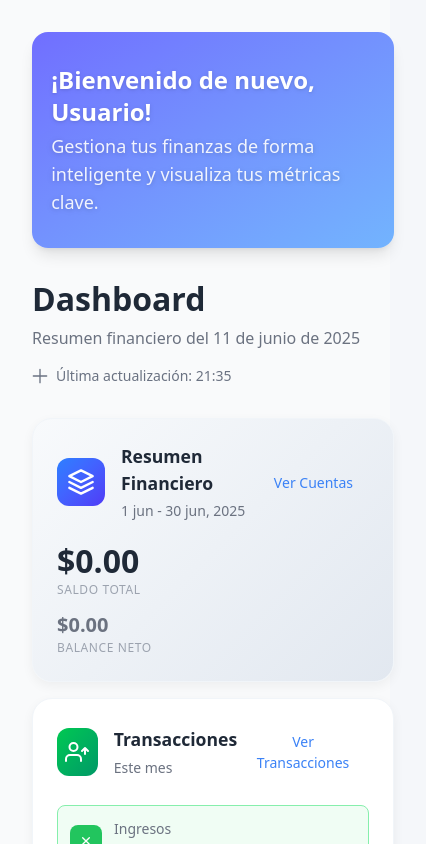
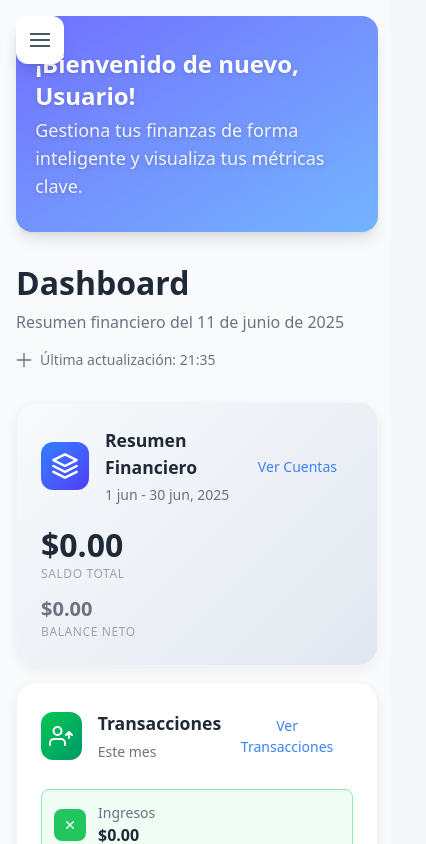
Before and after one commit to JJgarcia17/finance-dashboard, a Vue app: page /dashboard in a window 390 px wide. Shown: the top 844 px of the page, 426 px wide, since content can reach past the window. Built offline with nearby package versions, Linux system fonts and the light colour scheme; no server answers; sample sign-in values are in the browser's storage; what vue-toast-notification would draw is missing.

Commit message:
feat: implement mobile menu functionality and enhance responsiveness

```diff
--- a/src/components/DashboardLayout.vue
+++ b/src/components/DashboardLayout.vue
@@ -1,7 +1,46 @@
 <template>
-  <div class="flex min-h-screen bg-gray-50">
-    <!-- Sidebar -->
-    <aside class="w-64 bg-white shadow-xl border-r border-gray-200 flex flex-col fixed inset-y-0 left-0 z-30 transition-all duration-300 ease-in-out">
+  <div class="flex min-h-screen bg-gray-50">    <!-- Mobile Menu Overlay -->
+    <Transition
+      enter-active-class="transition-opacity duration-300"
+      leave-active-class="transition-opacity duration-300"
+      enter-from-class="opacity-0"
+      leave-to-class="opacity-0"
+    >      <div
+        v-if="isMobileMenuOpen && isMobile"
+        @click="closeMobileMenu"
+        class="fixed inset-0 bg-black bg-opacity-50 z-20"
+      ></div>
+    </Transition><!-- Mobile Menu Button -->
+    <button
+      v-if="isMobile"
+      @click="toggleMobileMenu"
+      class="fixed top-4 left-4 z-50 bg-white rounded-xl shadow-lg p-3 hover:bg-gray-50 transition-all duration-200"
+      :class="{ 'left-72': isMobileMenuOpen }"
+    >
+      <div class="w-6 h-6 flex flex-col justify-center items-center">
+        <span
+          class="block w-5 h-0.5 bg-gray-600 transition-all duration-300"
+          :class="{ 'rotate-45 translate-y-1': isMobileMenuOpen }"
+        ></span>
+        <span
+          class="block w-5 h-0.5 bg-gray-600 mt-1 transition-all duration-300"
+          :class="{ 'opacity-0': isMobileMenuOpen }"
+        ></span>
+        <span
+          class="block w-5 h-0.5 bg-gray-600 mt-1 transition-all duration-300"
+          :class="{ '-rotate-45 -translate-y-1': isMobileMenuOpen }"
+        ></span>
+      </div>
+    </button>    <!-- Sidebar -->
+    <aside
+      class="w-64 bg-white shadow-xl border-r border-gray-200 flex flex-col fixed inset-y-0 left-0 transition-all duration-300 ease-in-out"
+      :class="{
+        'translate-x-0 z-50': isMobileMenuOpen || !isMobile,
+        '-translate-x-full z-30': !isMobileMenuOpen && isMobile,
+        'z-30': !isMobile
+      }"
+      @click.stop
+    >
       <!-- Logo/Brand Section -->
       <div class="px-6 py-6 border-b border-gray-100">
         <div class="flex items-center gap-3">
@@ -32,11 +71,12 @@
 
       <!-- Navigation Menu -->
       <nav class="flex-1 px-4 py-6">
-        <div class="space-y-1">
-          <router-link
+        <div class="space-y-1">          <router-link
             v-for="item in menu"
             :key="item.to"
-            :to="item.to"            class="flex items-center px-4 py-3 text-sm font-medium rounded-xl text-gray-700 hover:text-gray-900 hover:bg-gray-50 transition-all duration-200 ease-in-out group relative hover:transform hover:translate-x-1"
+            :to="item.to"
+            @click="() => { closeMobileMenu(); }"
+            class="flex items-center px-4 py-3 text-sm font-medium rounded-xl text-gray-700 hover:text-gray-900 hover:bg-gray-50 transition-all duration-200 ease-in-out group relative hover:transform hover:translate-x-1"
             active-class="bg-gradient-to-r from-blue-50 to-indigo-50 text-blue-700 shadow-lg border-l-4 border-blue-500 active-nav-item"
           >
             <div class="flex items-center justify-center w-6 h-6 mr-3 text-gray-500 group-hover:text-gray-700 transition-colors duration-200">
@@ -57,10 +97,14 @@
           <span class="flex-1 text-left">Cerrar sesión</span>
         </button>
       </div>
-    </aside>
-
-    <!-- Main content -->
-    <main class="flex-1 ml-64 transition-all duration-300">
+    </aside>    <!-- Main content -->
+    <main
+      class="flex-1 transition-all duration-300"
+      :class="{
+        'ml-64': !isMobile,
+        'ml-0': isMobile
+      }"
+    >
       <slot />
     </main>
   </div>
@@ -68,11 +112,70 @@
 
 <script setup lang="ts">
 import { useAuthStore } from '../stores/auth/auth';
-import { computed } from 'vue';
+import { computed, ref, onMounted, onUnmounted } from 'vue';
 import { useRouter } from 'vue-router';
 
 const auth = useAuthStore();
 const router = useRouter();
+
+// Mobile menu state
+const isMobileMenuOpen = ref(false);
+const isMobile = ref(false);
+
+// Check if device is mobile
+const checkMobile = () => {
+  if (typeof window !== 'undefined') {
+    isMobile.value = window.innerWidth < 768;
+    if (!isMobile.value) {
+      isMobileMenuOpen.value = false;
+      document.body.classList.remove('mobile-menu-open');
+    }
+  }
+};
+
+// Mobile menu functions
+const toggleMobileMenu = () => {
+  isMobileMenuOpen.value = !isMobileMenuOpen.value;
+
+  // Prevent body scroll when menu is open
+  if (isMobileMenuOpen.value) {
+    document.body.classList.add('mobile-menu-open');
+  } else {
+    document.body.classList.remove('mobile-menu-open');
+  }
+};
+
+const closeMobileMenu = () => {
+  isMobileMenuOpen.value = false;
+  document.body.classList.remove('mobile-menu-open');
+};
+
+// Handle window resize
+const handleResize = () => {
+  checkMobile();
+};
+
+// Handle escape key
+const handleKeydown = (event: KeyboardEvent) => {
+  if (event.key === 'Escape' && isMobileMenuOpen.value) {
+    closeMobileMenu();
+  }
+};
+
+onMounted(() => {
+  // Usar nextTick para asegurar que el DOM esté completamente montado
+  setTimeout(() => {
+    checkMobile();
+  }, 10);
+  window.addEventListener('resize', handleResize);
+  document.addEventListener('keydown', handleKeydown);
+});
+
+onUnmounted(() => {
+  window.removeEventListener('resize', handleResize);
+  document.removeEventListener('keydown', handleKeydown);
+  document.body.classList.remove('mobile-menu-open');
+});
 
 const user = computed(() => auth.user || { name: 'Usuario', email: '' });
 const userInitials = computed(() => {
@@ -129,39 +232,34 @@ function logout() {
   color: #2563eb !important;
 }
 
-/* Responsive Design */
-@media (max-width: 900px) {
+/* Mobile Menu Animations */
+@media (max-width: 767px) {
   aside {
-    width: 100vw;
-    position: static;
-    min-height: auto;
-    box-shadow: none;
+    transform: translateX(-100%);
+    box-shadow: 0 25px 50px -12px rgba(0, 0, 0, 0.25);
+    z-index: 50 !important;
   }
 
-  main {
-    margin-left: 0;
-    padding: 1rem;
+  aside.translate-x-0 {
+    transform: translateX(0);
+    z-index: 50 !important;
   }
 }
 
-/* Mobile Menu Toggle */
-@media (max-width: 768px) {
+/* Desktop styles */
+@media (min-width: 768px) {
   aside {
-    transform: translateX(-100%);
-    position: fixed;
-    z-index: 50;
-  }
-
-  aside.mobile-open {
-    transform: translateX(0);
-  }
-
-  main {
-    margin-left: 0;
+    transform: translateX(0) !important;
   }
 }
 
-/* Scrollbar Styling for Navigation */
+/* Smooth scrolling for navigation */
+nav {
+  scrollbar-width: thin;
+  scrollbar-color: #d1d5db #f3f4f6;
+}
+
+/* Webkit scrollbar styling */
 nav::-webkit-scrollbar {
   width: 0.25rem;
 }
@@ -179,4 +277,41 @@ nav::-webkit-scrollbar-thumb {
 nav::-webkit-scrollbar-thumb:hover {
   background-color: #9ca3af;
 }
+
+/* Mobile menu button animation */
+.mobile-menu-btn {
+  backdrop-filter: blur(10px);
+  -webkit-backdrop-filter: blur(10px);
+}
+
+/* Prevent body scroll when mobile menu is open */
+.mobile-menu-open {
+  overflow: hidden;
+}
+
+/* Enhanced mobile responsiveness */
+@media (max-width: 480px) {
+  aside {
+    width: 85vw;
+  }
+
+  .mobile-menu-btn {
+    top: 1rem;
+    left: 1rem;
+  }
+}
+
+/* Focus states for accessibility */
+button:focus-visible,
+.router-link-active:focus-visible {
+  outline: 2px solid #3b82f6;
+  outline-offset: 2px;
+}
+
+/* Smooth transitions for all interactive elements */
+* {
+  transition-property: color, background-color, border-color, text-decoration-color, fill, stroke, opacity, box-shadow, transform, filter, backdrop-filter;
+  transition-timing-function: cubic-bezier(0.4, 0, 0.2, 1);
+  transition-duration: 150ms;
+}
 </style>
--- a/src/style.css
+++ b/src/style.css
@@ -27,6 +27,15 @@
 }
 
 body {
+  background: var(--color-bg) !important;
+  color: var(--color-text);
+  min-height: 100vh;
+}
+
+/* Mobile menu styles */
+body.mobile-menu-open {
+  overflow: hidden;
+  position: fixed;
+  width: 100%;
   background: var(--color-bg);
-  color: var(--color-text);
 }
```
